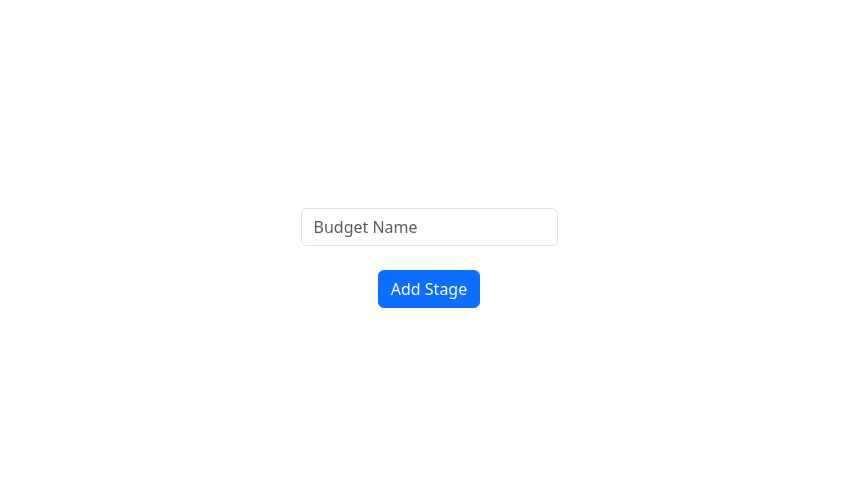
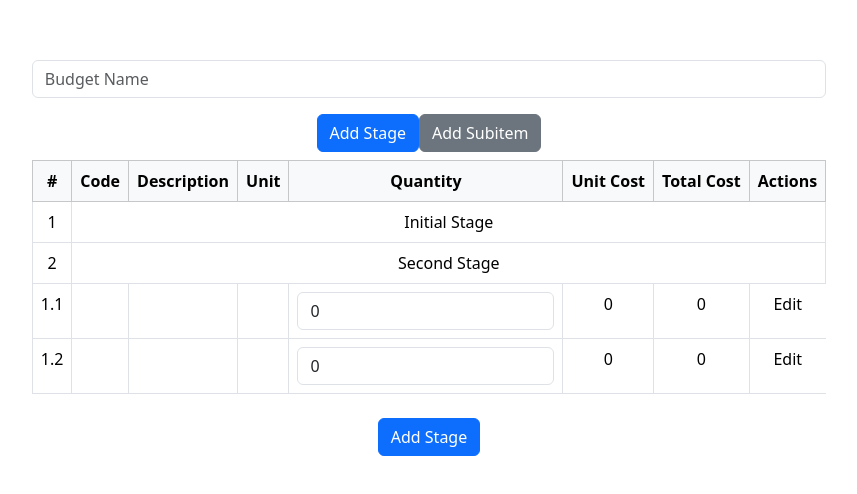
Before and after one commit to vinnicf/construction-frontend, a React (Vite) app: page / in a window 1280 px wide. Shown: the part 166-660 px from the top of the page, without its empty margins (211-1068 px from the left). Built offline with nearby package versions, Linux system fonts and the light colour scheme; no server answers.

Commit message:
Connect API

```diff
--- a/src/api/index.jsx
+++ b/src/api/index.jsx
@@ -1,8 +1,13 @@
+import axios from 'axios';
 
-const API_URL = "http://127.0.0.1:8000/api"; // Update with your Django API URL
+const API_URL = "http://127.0.0.1:8000/api";
 
-export const fetchCompositions = async () => {
-    const response = await fetch(`${API_URL}/compositions/`);
-    const data = await response.json();
-    return data;
+export const fetchCompositions = async (codigo) => {
+    try {
+        const response = await axios.get(`${API_URL}/compositions/${codigo}`);
+        return response.data;
+    } catch (error) {
+        console.error("Error fetching compositions:", error);
+        return [];
+    }
 }
--- a/src/components/Budget/Budget.jsx
+++ b/src/components/Budget/Budget.jsx
@@ -1,12 +1,62 @@
-import React, { useState } from 'react';
+import React, { useEffect, useState } from 'react';
 import Stage from './Stage';
+import SubItem from './SubItem';
+import { fetchCompositions } from '../../api';
+
+
+
 
 const Budget = () => {
+
     const [name, setName] = useState('');
-    const [stages, setStages] = useState([]);
+
+    const [items, setItems] = useState([
+        { id: '1', type: 'stage', name: 'Initial Stage' },
+        { id: '2', type: 'stage', name: 'Second Stage' },
+    ]);
+
+    useEffect(() => {
+        const fetchData = async () => {
+            const composition1 = await fetchCompositions('89225');
+            const composition2 = await fetchCompositions('95282');
+
+            const newItems = [
+                ...items,
+                { id: '1.1', type: 'subitem', ...composition1 },
+                { id: '1.2', type: 'subitem', ...composition2 },
+            ];
+
+            setItems(newItems);
+        };
+
+        fetchData();
+    }, []);
+
+
+    const [showSubItemForm, setShowSubItemForm] = useState(false);
 
     const addStage = () => {
-        setStages([...stages, { id: stages.length + 1, subItems: [] }]);
+        const newStage = { id: (items.length + 1).toString(), type: 'stage', name: 'New Stage' };
+        setItems([...items, newStage]);
+    };
+
+
+
+    const handleAddSubItem = () => {
+        // Capture data from form (For now, using dummy data)
+        const newSubItem = {
+            id: `${items.length + 1}.1`,
+            type: 'subitem',
+            codigo: 'NewCode',
+            name: 'NewDescription',
+            unit: 'Unit',
+            quantity: 0,
+            unitCost: 0,
+        };
+
+        setItems([...items, newSubItem]);
+        // Hide the form
+        setShowSubItemForm(false);
     };
 
     return (
@@ -17,10 +67,52 @@ const Budget = () => {
                 onChange={(e) => setName(e.target.value)}
                 placeholder="Budget Name"
             />
-            {stages.map(stage => <Stage key={stage.id} stage={stage} />)}
+            <button className="btn btn-primary mb-2 mr-2" onClick={addStage}>Add Stage</button>
+            <button className="btn btn-secondary mb-2" onClick={() => setShowSubItemForm(true)}>Add Subitem</button>
+
+            {/* Master Table */}
+            <table className="table table-bordered">
+                <thead className="table-light">
+                    <tr>
+                        <th>#</th>
+                        <th>Code</th>
+                        <th>Description</th>
+                        <th>Unit</th>
+                        <th>Quantity</th>
+                        <th>Unit Cost</th>
+                        <th>Total Cost</th>
+                        <th>Actions</th>
+                    </tr>
+                </thead>
+                <tbody>
+                    {items.map(item => {
+                        if (item.type === 'stage') {
+                            return <Stage key={item.id} stage={item} />;
+                        }
+                        //Separate SubItem component
+                        return <SubItem key={item.id} subItem={item} />
+                    })}
+
+
+                    {showSubItemForm && (
+                        <tr>
+                            <td></td>
+                            <td><input className="form-control" placeholder="Code" /></td>
+                            <td><input className="form-control" placeholder="Description" /></td>
+                            <td><input className="form-control" placeholder="Unit" /></td>
+                            <td><input className="form-control" placeholder="Quantity" type="number" /></td>
+                            <td><input className="form-control" placeholder="Unit Cost" type="number" /></td>
+                            <td></td>
+                            <td><button className="btn btn-success" onClick={handleAddSubItem}>Submit</button></td>
+                        </tr>
+                    )}
+
+
+                </tbody>
+            </table>
             <button className="btn btn-primary mt-2" onClick={addStage}>Add Stage</button>
         </div>
     );
-}
+};
 
 export default Budget;
--- a/src/components/Budget/Stage.jsx
+++ b/src/components/Budget/Stage.jsx
@@ -1,43 +1,10 @@
-import React, { useState } from 'react';
-import SubItem from './SubItem';
 
 const Stage = ({ stage }) => {
-    const [subItems, setSubItems] = useState(stage.subItems);
-
-    const handleSubItemChange = (updatedSubItem) => {
-        const updatedSubItems = subItems.map(subItem => subItem.id === updatedSubItem.id ? updatedSubItem : subItem);
-        setSubItems(updatedSubItems);
-    };
-
     return (
-        <div className="mt-4">
-            <table className="table table-bordered">
-                <thead className="table-light">
-                    <tr>
-                        <th>#</th>
-                        <th>Code</th>
-                        <th>Description</th>
-                        <th>Unit</th>
-                        <th>Quantity</th>
-                        <th>Unit Cost</th>
-                        <th>Total Cost</th>
-                        <th>Actions</th>
-                    </tr>
-                </thead>
-                <tbody>
-                    {subItems.map(subItem =>
-                        <SubItem
-                            key={subItem.id}
-                            subItem={subItem}
-                            onSubItemChange={handleSubItemChange}
-                        />
-                    )}
-                </tbody>
-            </table>
-            <button className="btn btn-secondary" onClick={() => setSubItems([...subItems, { id: subItems.length + 1 }])}>
-                Add SubItem
-            </button>
-        </div>
+        <tr>
+            <td>{stage.id}</td>
+            <td colSpan="7">{stage.name}</td>
+        </tr>
     );
 };
 
--- a/src/components/Budget/SubItem.jsx
+++ b/src/components/Budget/SubItem.jsx
@@ -1,17 +1,19 @@
 import React, { useState } from 'react';
 
 const SubItem = ({ subItem, onSubItemChange }) => {
+    const [isEditing, setIsEditing] = useState(false);
     const [codigo, setCodigo] = useState(subItem.codigo || '');
-    const [description, setDescription] = useState(subItem.description || '');
+    const [name, setDescription] = useState(subItem.name || '');
     const [unit, setUnit] = useState(subItem.unit || '');
     const [quantity, setQuantity] = useState(subItem.quantity || 0);
     const [unitCost, setUnitCost] = useState(subItem.unitCost || 0);
+
 
     const handleUpdate = () => {
         const updatedSubItem = {
             ...subItem,
             codigo,
-            description,
+            name,
             unit,
             quantity,
             unitCost,
@@ -19,18 +21,34 @@ const SubItem = ({ subItem, onSubItemChange }) => {
         };
 
         onSubItemChange(updatedSubItem);
+        setIsEditing(false); // revert to display mode after update
     };
 
     return (
         <tr>
             <td>{subItem.id}</td>
-            <td><input className="form-control" value={codigo} onChange={(e) => setCodigo(e.target.value)} /></td>
-            <td><input className="form-control" value={description} onChange={(e) => setDescription(e.target.value)} /></td>
+
+
+            {isEditing ? (
+                <td><input className="form-control" value={codigo} onChange={(e) => setCodigo(e.target.value)} /></td>
+            ) : (
+                <td onClick={() => setIsEditing(true)}>{codigo}</td> // Clicking on the text will make it editable
+            )}
+
+            {isEditing ? (
+                <td><input className="form-control" value={name} onChange={(e) => setDescription(e.target.value)} /></td>
+            ) : (<td onClick={() => setIsEditing(true)}>{name}</td> // Clicking on the text will make it editable
+            )}
+
             <td>{unit}</td>
             <td><input className="form-control" type="number" value={quantity} onChange={(e) => setQuantity(Number(e.target.value))} /></td>
             <td>{unitCost}</td>
             <td>{unitCost * quantity}</td>
-            <td><button className="btn btn-sm btn-info" onClick={handleUpdate}>Update</button></td>
+            {isEditing ? (
+                <button className="btn btn-sm btn-info" onClick={handleUpdate}>Update</button>
+            ) : (
+                <button>Edit</button>
+            )}
         </tr>
     );
 };
```
Also changed, not shown: src/components/Budget/MasterHeader.jsx (added, +14 -0 lines).
